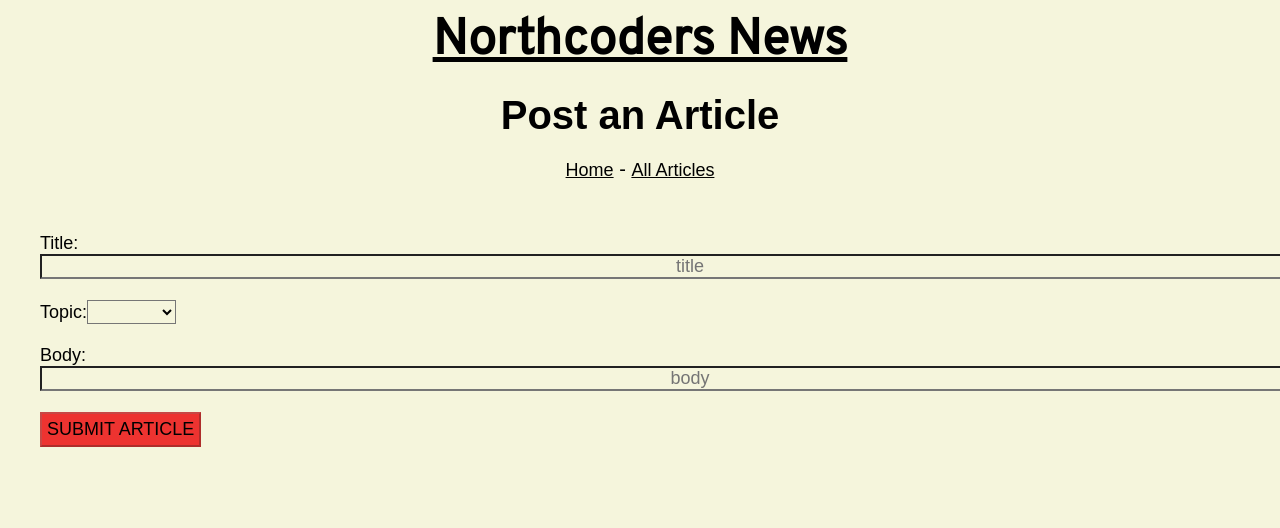
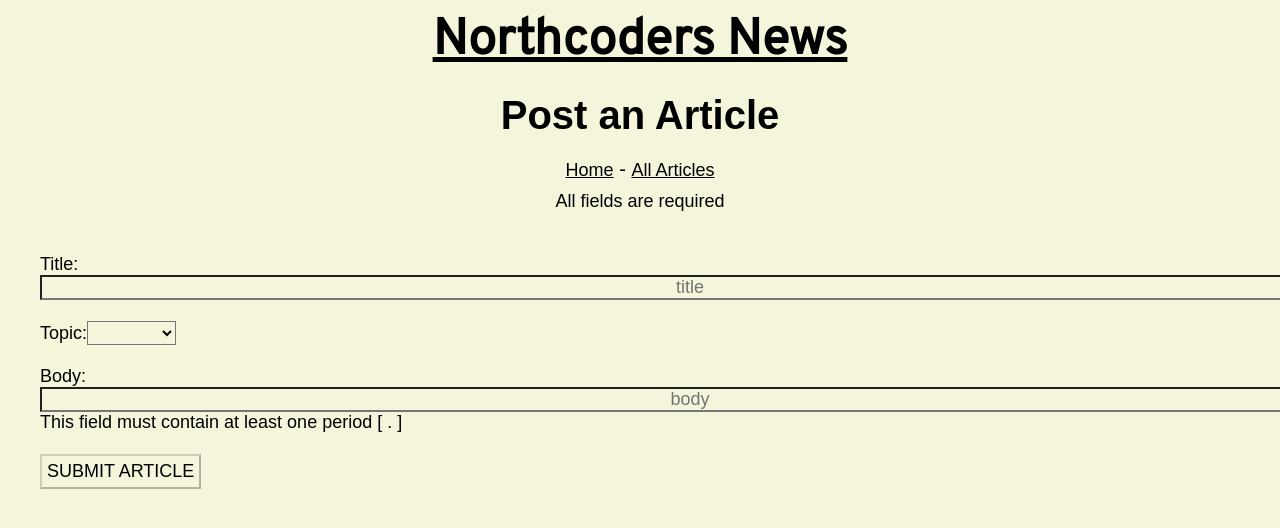
Before and after one commit to TheYanmeister/FEND-nc-news-react-app, a React (Create React App) app: page /articles/post in a window 1280 px wide. Shown: the top 528 px of the page. Built offline with nearby package versions, Linux system fonts and the light colour scheme; a web font is replaced by a local one.

Commit message:
updated the post article page to make it more user friendly

```diff
--- a/src/components/PostArticle.js
+++ b/src/components/PostArticle.js
@@ -32,6 +32,7 @@ class PostArticle extends Component {
           {" - "}
           <Link to="/articles">All Articles</Link>
         </p>
+        <p>All fields are required</p>
         <br />
         <br />
         <form
@@ -84,6 +85,8 @@ class PostArticle extends Component {
               value={currentBody}
               autoComplete="off"
             />
+            <br />
+            This field must contain at least one period [ . ]
           </label>
           <br />
           <br />
--- a/src/style.css
+++ b/src/style.css
@@ -153,6 +153,5 @@
 
 .postArticle_submitButton {
   text-transform: uppercase;
-  background: #ed3330;
   padding: 5px;
 }
```
